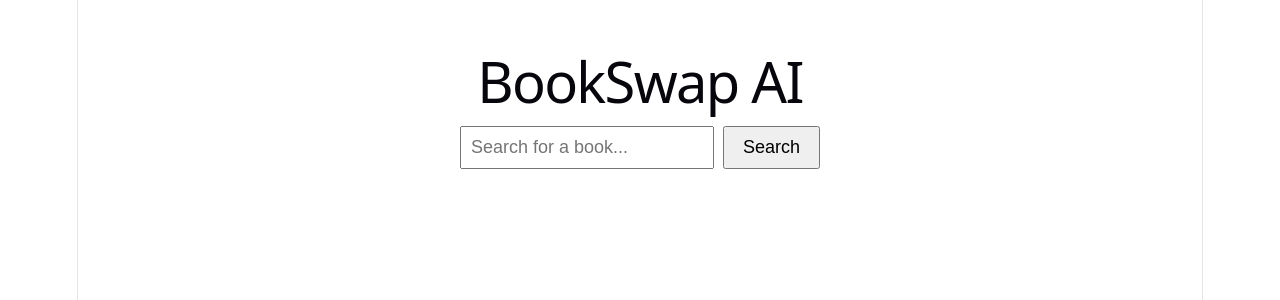
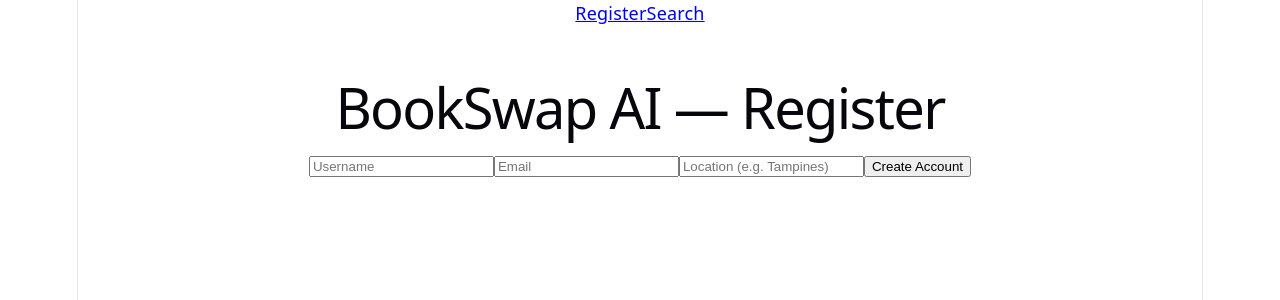
Before and after one commit to vikasvittanala/BookSwapAI, a React app in the folder frontend/: page / in a window 1280 px wide. Shown: the top 300 px of the page. Built offline with nearby package versions, Linux system fonts and the light colour scheme; the HTML template or start-up script is replaced by a standard one.

Commit message:
Added user registration page

```diff
--- a/frontend/package.json
+++ b/frontend/package.json
@@ -13,7 +13,7 @@
     "axios": "^1.18.0",
     "react": "^19.2.6",
     "react-dom": "^19.2.6",
-    "react-router-dom": "^7.17.0"
+    "react-router-dom": "^7.18.0"
   },
   "devDependencies": {
     "@eslint/js": "^10.0.1",
--- a/frontend/src/App.jsx
+++ b/frontend/src/App.jsx
@@ -1,61 +1,25 @@
 import { useState } from 'react'
-import axios from 'axios'
+import { BrowserRouter, Routes, Route, Link } from 'react-router-dom'
+import Register from './pages/Register'
+import Search from './pages/Search'
 import './App.css'
 
-const API_URL = 'http://localhost:8000'
-
 function App() {
-  const [query, setQuery] = useState('')
-  const [results, setResults] = useState([])
-  const [loading, setLoading] = useState(false)
-
-  // TODO: Replace with real authenticated user ID once auth is implemented
-  const userId = 'PASTE_YOUR_TEST_USER_ID_HERE'
-
-  const handleSearch = async () => {
-    setLoading(true)
-    try {
-      const response = await axios.get(`${API_URL}/search`, {
-        params: { query, user_id: userId }
-      })
-      setResults(response.data.results)
-    } catch (error) {
-      console.error('Search failed:', error)
-    } finally {
-      setLoading(false)
-    }
-  }
+  const [user, setUser] = useState(null)
 
   return (
-    <div className="container">
-      <h1>BookSwap AI</h1>
-      <div className="search-bar">
-        <input
-          type="text"
-          placeholder="Search for a book..."
-          value={query}
-          onChange={(e) => setQuery(e.target.value)}
-          onKeyDown={(e) => e.key === 'Enter' && handleSearch()}
-        />
-        <button onClick={handleSearch}>Search</button>
-      </div>
-
-      {loading && <p>Searching...</p>}
-
-      <div className="results">
-        {results.map((book) => (
-          <div key={book.id} className="book-card">
-            <img src={book.thumbnail} alt={book.title} />
-            <div>
-              <h3>{book.title}</h3>
-              <p>by {book.author}</p>
-              <p>{book.genre}</p>
-              <p>Owner: {book.users?.username} ({book.users?.location})</p>
-            </div>
-          </div>
-        ))}
-      </div>
-    </div>
+    <BrowserRouter>
+      <nav className="navbar">
+        <Link to="/register">Register</Link>
+        <Link to="/search">Search</Link>
+        {user && <span className="logged-in-as">Logged in as {user.username}</span>}
+      </nav>
+      <Routes>
+        <Route path="/register" element={<Register user={user} setUser={setUser} />} />
+        <Route path="/search" element={<Search user={user} />} />
+        <Route path="/" element={<Register user={user} setUser={setUser} />} />
+      </Routes>
+    </BrowserRouter>
   )
 }
 
--- /dev/null
+++ b/frontend/src/pages/Register.jsx
@@ -0,0 +1,148 @@
+import { useState, useEffect } from 'react'
+import axios from 'axios'
+
+const API_URL = 'http://localhost:8000'
+
+function Register({ user, setUser }) {
+  const [form, setForm] = useState({ username: '', email: '', location: '' })
+  const [shelfFile, setShelfFile] = useState(null)
+  const [manualBook, setManualBook] = useState({ title: '', author: '' })
+  const [myBooks, setMyBooks] = useState([])
+  const [loading, setLoading] = useState(false)
+  const [message, setMessage] = useState('')
+
+  useEffect(() => {
+    if (user) {
+      fetchMyBooks()
+    }
+  }, [user])
+
+  const fetchMyBooks = async () => {
+    try {
+      const res = await axios.get(`${API_URL}/users/${user.id}/books`)
+      setMyBooks(res.data)
+    } catch (err) {
+      console.error('Failed to fetch books:', err)
+    }
+  }
+
+  const handleRegister = async () => {
+    try {
+      const res = await axios.post(`${API_URL}/users`, form)
+      setUser(res.data)
+      setMessage(`Account created! Welcome, ${res.data.username}`)
+    } catch (err) {
+      setMessage(err.response?.data?.detail || 'Registration failed')
+    }
+  }
+
+  const handleShelfUpload = async () => {
+    if (!shelfFile || !user) return
+    setLoading(true)
+    setMessage('')
+    const formData = new FormData()
+    formData.append('file', shelfFile)
+
+    try {
+      const res = await axios.post(`${API_URL}/pipeline/${user.id}`, formData, {
+        headers: { 'Content-Type': 'multipart/form-data' }
+      })
+      await fetchMyBooks()
+      setMessage(res.data.message)
+    } catch (err) {
+      setMessage(err.response?.data?.detail || 'Upload failed')
+    } finally {
+      setLoading(false)
+    }
+  }
+
+  const handleManualAdd = async () => {
+    if (!manualBook.title || !user) return
+    try {
+      const res = await axios.post(`${API_URL}/books/manual`, {
+        user_id: user.id,
+        title: manualBook.title,
+        author: manualBook.author
+      })
+      await fetchMyBooks()
+      setManualBook({ title: '', author: '' })
+      setMessage(`Added: ${res.data.title}`)
+    } catch (err) {
+      setMessage(err.response?.data?.detail || 'Could not add book')
+    }
+  }
+
+  return (
+    <div className="container">
+      <h1>BookSwap AI — Register</h1>
+
+      {!user ? (
+        <div className="form-section">
+          <input
+            placeholder="Username"
+            value={form.username}
+            onChange={(e) => setForm({ ...form, username: e.target.value })}
+          />
+          <input
+            placeholder="Email"
+            value={form.email}
+            onChange={(e) => setForm({ ...form, email: e.target.value })}
+          />
+          <input
+            placeholder="Location (e.g. Tampines)"
+            value={form.location}
+            onChange={(e) => setForm({ ...form, location: e.target.value })}
+          />
+          <button onClick={handleRegister}>Create Account</button>
+        </div>
+      ) : (
+        <>
+          <div className="form-section">
+            <h2>Upload Your Bookshelf</h2>
+            <p>One-time scan — AI will detect your books automatically</p>
+            <input
+              type="file"
+              accept="image/*"
+              onChange={(e) => setShelfFile(e.target.files[0])}
+            />
+            <button onClick={handleShelfUpload} disabled={loading}>
+              {loading ? 'Scanning...' : 'Scan Shelf'}
+            </button>
+          </div>
+
+          <div className="form-section">
+            <h2>Or Add a Book Manually</h2>
+            <input
+              placeholder="Book title"
+              value={manualBook.title}
+              onChange={(e) => setManualBook({ ...manualBook, title: e.target.value })}
+            />
+            <input
+              placeholder="Author (optional)"
+              value={manualBook.author}
+              onChange={(e) => setManualBook({ ...manualBook, author: e.target.value })}
+            />
+            <button onClick={handleManualAdd}>Add Book</button>
+          </div>
+
+          <div className="form-section">
+            <h2>Your Books ({myBooks.length})</h2>
+            {myBooks.map((book, i) => (
+              <div key={i} className="book-card">
+                {book.thumbnail && <img src={book.thumbnail} alt={book.title} />}
+                <div>
+                  <h3>{book.title}</h3>
+                  <p>by {book.author}</p>
+                </div>
+              </div>
+            ))}
+          </div>
+        </>
+      )}
+
+      {message && <p className="message">{message}</p>}
+    </div>
+  )
+}
+
+export default Register
--- /dev/null
+++ b/frontend/src/pages/Search.jsx
@@ -0,0 +1,64 @@
+import { useState } from 'react'
+import axios from 'axios'
+import '../App.css'
+
+const API_URL = 'http://localhost:8000'
+
+function Search({ user }) {
+  const [query, setQuery] = useState('')
+  const [results, setResults] = useState([])
+  const [loading, setLoading] = useState(false)
+
+  const handleSearch = async () => {
+    if (!user) {
+      alert('Please register first')
+      return
+    }
+    setLoading(true)
+    try {
+      const response = await axios.get(`${API_URL}/search`, {
+        params: { query, user_id: user.id }
+      })
+      setResults(response.data.results)
+    } catch (error) {
+      console.error('Search failed:', error)
+    } finally {
+      setLoading(false)
+    }
+  }
+
+  return (
+    <div className="container">
+      <h1>BookSwap AI</h1>
+      {!user && <p className="message">Register first to start searching</p>}
+      <div className="search-bar">
+        <input
+          type="text"
+          placeholder="Search for a book..."
+          value={query}
+          onChange={(e) => setQuery(e.target.value)}
+          onKeyDown={(e) => e.key === 'Enter' && handleSearch()}
+        />
+        <button onClick={handleSearch}>Search</button>
+      </div>
+
+      {loading && <p>Searching...</p>}
+
+      <div className="results">
+        {results.map((book) => (
+          <div key={book.id} className="book-card">
+            <img src={book.thumbnail} alt={book.title} />
+            <div>
+              <h3>{book.title}</h3>
+              <p>by {book.author}</p>
+              <p>{book.genre}</p>
+              <p>Owner: {book.users?.username} ({book.users?.location})</p>
+            </div>
+          </div>
+        ))}
+      </div>
+    </div>
+  )
+}
+
+export default Search
```
Also changed, not shown: 1 other file (tests, documents, lock files or other folders).
